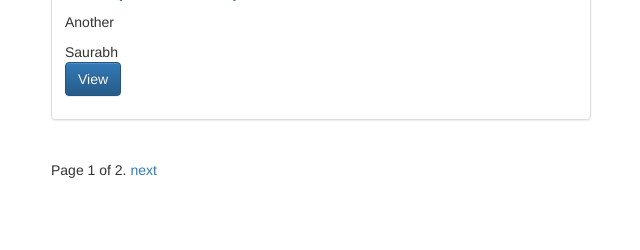
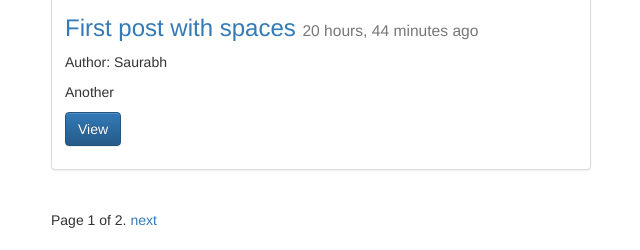
Before and after one commit to saurabhs92/django-blog, a Django app: page /blog/ in a window 1280 px wide. Shown: the part 1222-1472 px from the top of the page, without its empty margins (319-959 px from the left). Before the commit the page ends 1400 px from the top, so only its background shows below. Run offline with Django 3.2, Linux system fonts and the light colour scheme; data comes from the database, SQL or seed files in the repository; both versions use the stored data as it was after the commit; some libraries are stand-ins or nearby versions.

Commit message:
Displays author below the post title.

```diff
--- a/blog/templates/blog/post_detail.html
+++ b/blog/templates/blog/post_detail.html
@@ -12,9 +12,9 @@
   <img src='{{ instance.image.url }}' class='img-responsive' />
   {% endif %}
   <h1>{{title}} <small>{{ instance.created_date|timesince }} ago</small> </h1>
+  <p>Author: {{ instance.author }}</p>
 
   {{ instance.body|linebreaks }}<br>
-  {{ instance.author }}<br>
   <br>
   {{ instance.content|urlify }}<br>
 
--- a/blog/templates/blog/post_list.html
+++ b/blog/templates/blog/post_list.html
@@ -15,8 +15,8 @@
 
       <div class="caption">
         <h3><a href='{{ obj.get_absolute_url }}'>{{ obj.title }}</a> <small>{{ obj.created_date|timesince }} ago</small></h3>
+	<p>Author: {{ obj.author }}</p>
         <p>  {{ obj.body|linebreaks|truncatechars:420 }}</p>
-	{{ obj.author }}
         <p><a href="{{ obj.get_absolute_url }}" class="btn btn-primary" role="button">View</a></p>
       </div>
     </div>
```
Also changed, not shown: db.sqlite3.
